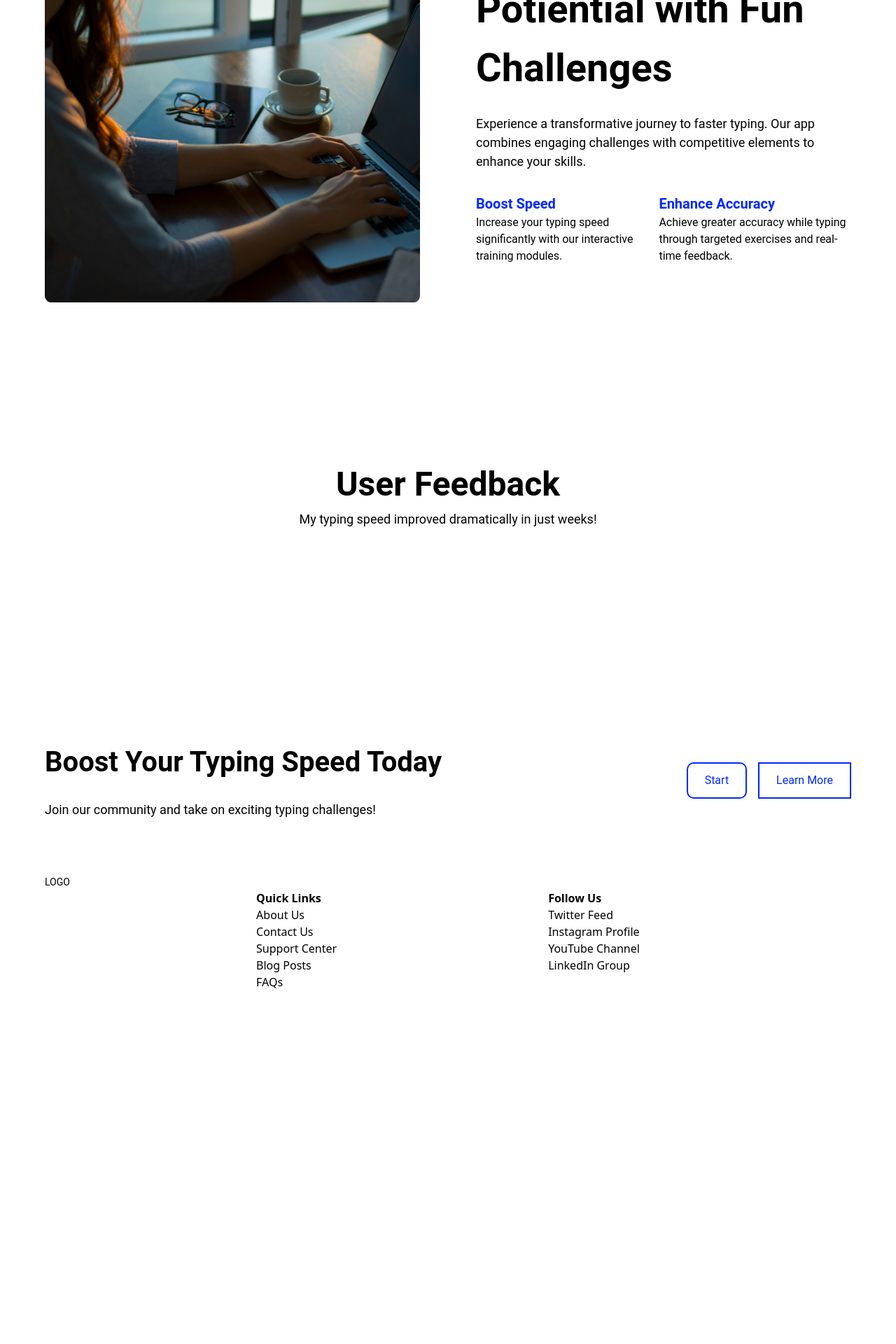
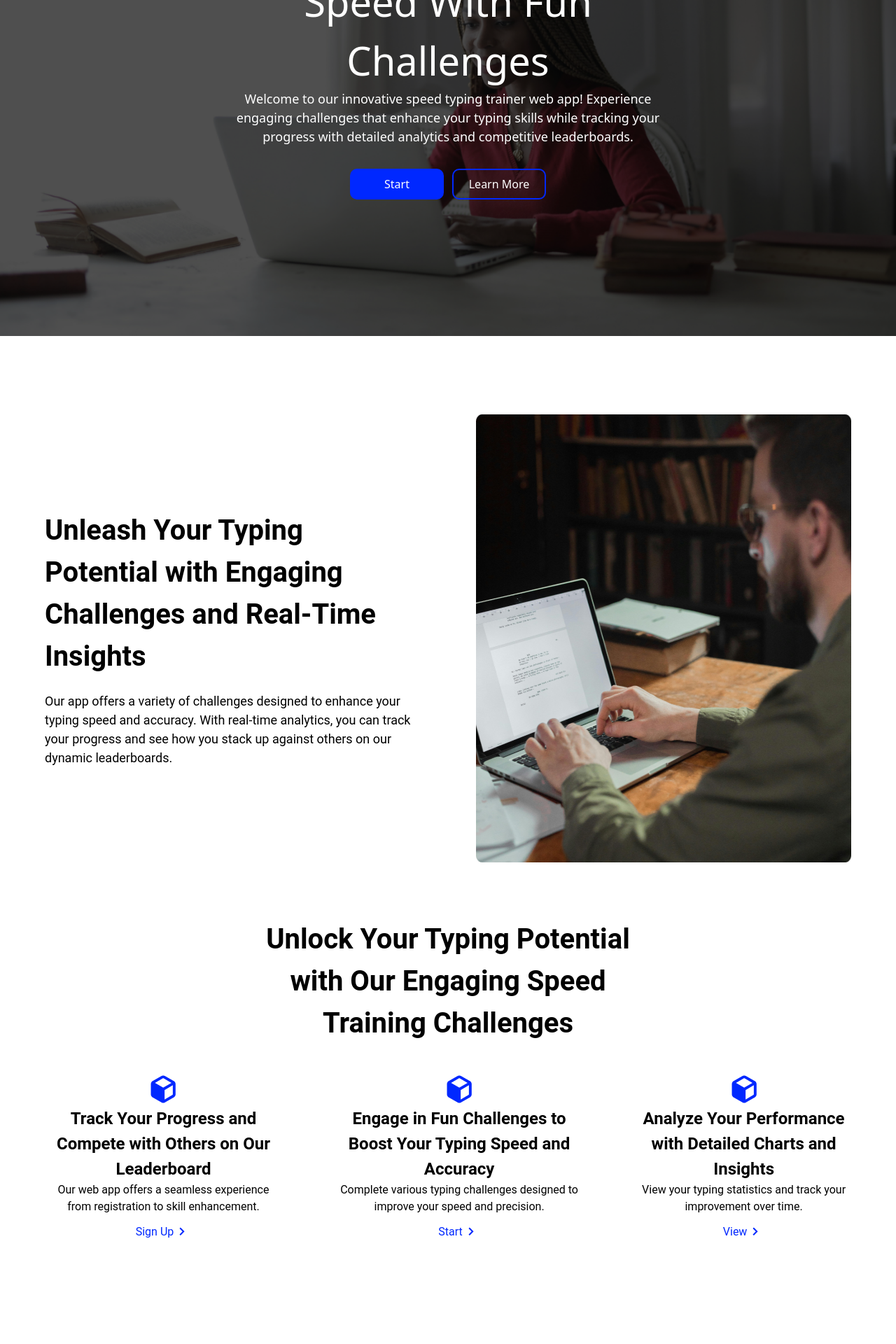
Before and after one commit to iyanu752/speedtype, a React (Vite) app in the folder client/speed-type/: page / in a window 1280 px wide. Shown: the part 320-2240 px from the top of the page at 70% size. Before the commit the page ends 1847 px from the top, so only its background shows below. Built offline with nearby package versions, Linux system fonts and the light colour scheme.

Commit message:
banner,service and challenge section

```diff
--- a/client/speed-type/src/components/home/funchallenges.jsx
+++ b/client/speed-type/src/components/home/funchallenges.jsx
@@ -1,8 +1,49 @@
-import TechLady from '/Users/iyanu/speedtype/client/speed-type/src/assets/woman-laptop.png'
+import TechLady from '/src/assets/woman-laptop.png'
+import TechMan from '/src/assets/man-laptop.png'
+import relume from '/src/assets/Relume.svg'
+import arrowright from '/src/assets/chevron-right.svg'
 export default function FunChallenge() {
     return(
-        <div className=' px-[64px] gap-[80px] items-center justify-center font-roboto py-[112px] flex flex-row'>
-            <div> <img className='w-[616px] h-[640px]' src={TechLady} alt="Lady typing" /></div>
+        <div className=' px-[64px] gap-[80px] items-center justify-center font-roboto py-[112px] flex flex-col'>
+        <div className='flex justify-center items-center gap-[80px]'>
+        <div className='w-full'>
+            <h3 className='text-h3 font-bold pb-5'>Unleash Your Typing Potential with Engaging Challenges and Real-Time Insights </h3>
+            <p className='text-t1 font-normal'>Our app offers a variety of challenges designed to enhance your typing speed and accuracy. With real-time analytics, you can track your progress and see how you stack up against others on our dynamic leaderboards.</p>
+        </div>
+        <div className='w-full'><img className='w-[616px] h-[640px]' src={TechMan} alt="Man typing" /></div>
+        </div>
+
+        {/* Unlock Your Typing Potential with Our Engaging Speed Training Challenges */}
+        <div className='flex align-center justify-center flex-col '>
+        <div className='flex justify-center pb-10'>
+        <h3 className='text-h3 text-center w-[50%] flex justify-center font-bold'>Unlock Your Typing Potential with Our Engaging Speed Training Challenges</h3>
+        </div>
+        <div className='flex justify-evenly text-center gap-20'>
+        <div className='flex flex-col justify-center items-center'>
+        <img src={relume} className='w-[48px] h-[48px]' />
+        <h5 className='text-h5 font-semibold'>Track Your Progress and Compete with Others on Our Leaderboard</h5>
+        <p>Our web app offers a seamless experience from registration to skill enhancement.</p>
+        <button className='flex text-blue mt-3'><span>Sign Up</span> <img src={arrowright} alt="arrow right" /></button>
+        </div>
+
+        <div className='flex flex-col justify-center items-center'>
+        <img src={relume} className='w-[48px] h-[48px]' />
+        <h5 className='text-h5 font-semibold'>Engage in Fun Challenges to Boost Your Typing Speed and Accuracy</h5>
+        <p>Complete various typing challenges designed to improve your speed and precision.</p>
+        <button className='flex text-blue mt-3'><span>Start</span> <img src={arrowright} alt="arrow right" /></button>
+        </div>
+
+        <div className='flex flex-col justify-center items-center'>
+        <img src={relume} className='w-[48px] h-[48px]' />
+        <h5 className='text-h5 font-semibold'>Analyze Your Performance with Detailed Charts and Insights</h5>
+        <p>View your typing statistics and track your improvement over time.</p>
+        <button className='flex text-blue mt-3'><span>View</span> <img src={arrowright} alt="arrow right" /></button>
+        </div>
+        </div>
+</div>
+
+            <div className='gap-[80px] items-center justify-center font-roboto py-[112px] flex flex-row'>
+            <div><img className='w-[616px] h-[640px]' src={TechLady} alt="Man typing" /> </div>
             <div className='w-[616px] h-[456px] flex flex-col justify-center'>
                 <span className='text-blue text-t2 font-semibold pb-[16px]'> Speed </span>
                 <h2 className='  text-black text-h1 font-bold pb-[24px]'>Unlock Your Typing Potiential with Fun Challenges</h2>
@@ -24,5 +65,6 @@ export default function FunChallenge() {
                 </div>
             </div>
         </div>
+        </div>
     )
 }
--- /dev/null
+++ b/client/speed-type/src/components/home/herohome.jsx
@@ -0,0 +1,22 @@
+import React from 'react'
+import hero from '/src/assets/hero-home.png'
+
+export default function Herohome() {
+  return (
+    <>
+    <div className='flex w-full'>
+    <img src={hero} className='w-full' />
+    <div className='absolute flex flex-col text-white justify-center items-center w-full h-full'>
+        <h4 className='text-h1 w-[45%] text-center'>Boost Your Typing Speed With Fun Challenges</h4>
+        <p className='w-[50%] text-center text-t1'>Welcome to our innovative speed typing trainer web app! Experience engaging challenges that enhance your typing skills while tracking your progress with detailed analytics and competitive leaderboards.</p>
+        <div className='pt-8'>
+    <ul className='flex gap-3'>
+    <li><button className="text-white bg-blue rounded-[10px] py-[10px] w-[134px]"> Start </button></li>
+    <li><button className="border-blue border-2 rounded-[10px] py-[8px] w-[134px]">Learn More</button></li>
+    </ul>
+    </div>
+    </div>
+    </div>
+    </>
+  )
+}
--- a/client/speed-type/src/components/navbar.jsx
+++ b/client/speed-type/src/components/navbar.jsx
@@ -1,8 +1,8 @@
-import arrowDown from '/Users/iyanu/speedtype/client/speed-type/src/assets/Chevron Down.svg'
+import arrowDown from '/src/assets/Chevron Down.svg'
 function Navbar () {
     return (
         <>
-            <div className="py-[16px] flex fixed w-full flex-row justify-between items-center bg-white px-[64px] shadow-md">
+            <div className="py-[16px] flex fixed w-full flex-row justify-between items-center bg-white px-[64px] shadow-md z-50">
                 <div>LOGO</div>
                 <div className=" font-roboto text-t2 font-bold text-blue">
                     <ul className="flex items-center gap-[16px]">
--- a/client/speed-type/src/screens/home.jsx
+++ b/client/speed-type/src/screens/home.jsx
@@ -1,8 +1,10 @@
 import FunChallenge from "../components/home/funchallenges";
+import Herohome from "../components/home/herohome";
 import UserFeedback from "../components/home/userfeedback";
 function Home () {
     return (
         <div>
+        <Herohome />
             <FunChallenge/>
             <UserFeedback/>
         </div>
```
Also changed, not shown: client/speed-type/src/assets/chevron-right.svg (added).
